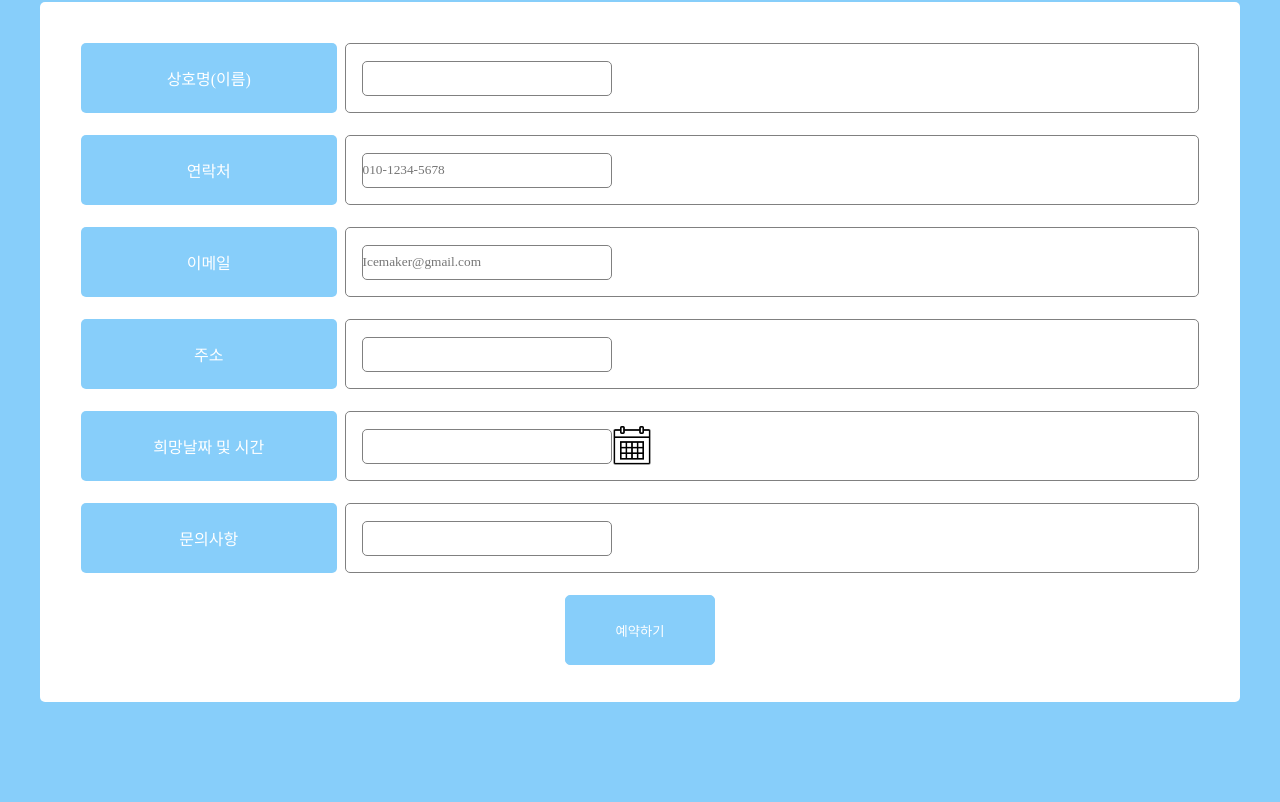
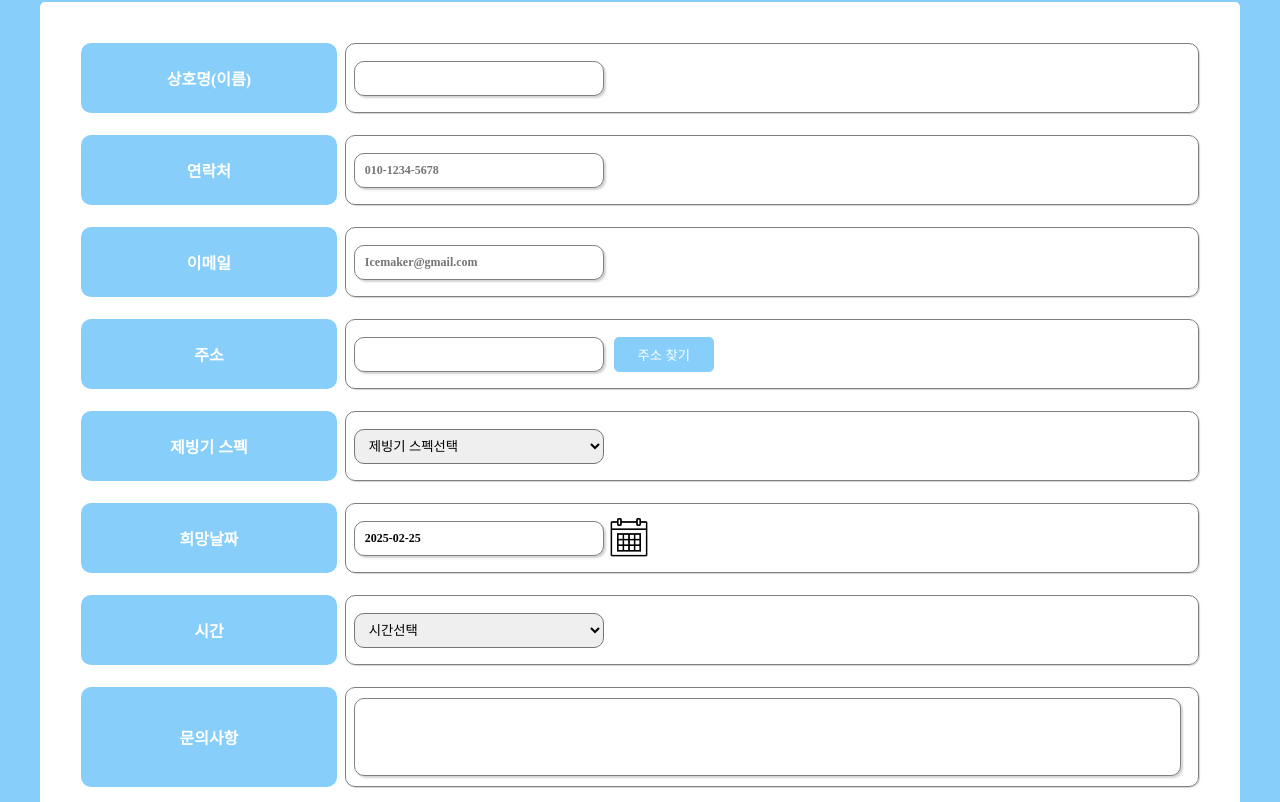
Before and after one commit to haracedaily/iceClean, a website: page public/reservation_main.html in a window 1280 px wide. Shown: the part 220-1022 px from the top of the page. Drawn offline with nearby package versions, Linux system fonts and the light colour scheme.

Commit message:
no message

```diff
--- a/public/css/reservation_main.css
+++ b/public/css/reservation_main.css
@@ -7,7 +7,7 @@
 .reserve {
     background-color: lightskyblue;
     padding-top: 10px;
-    height: 1000px;
+    height: 1200px;
 }
 
 .reserve_title {
@@ -19,7 +19,7 @@
 .reserve_div {
     background-color: white;
     width: 1200px;
-    height: 700px;
+    height: 950px;
     border-radius: 5px;
     margin: auto;
     padding: 30px;
@@ -34,28 +34,77 @@
     display: flex;
     background-color: lightskyblue;
     color: white;
-    border-radius: 5px;
+    border-radius: 10px;
     width: 300px;
     height: 70px;
+    font-weight: bold;
     align-items: center;
     justify-content: center;
 }
 
 .rf_subdetail {
     border: 1px solid grey;
-    border-radius: 5px;
+    box-shadow: 1px 1px 1px lightgrey;
+    border-radius: 10px;
     width: 1000px;
     display: flex;
     align-items: center;
-    padding-left: 2vh;
+    padding-left: 1vh;
     margin-left: 1vh;
 }
 
 .rf_input {
     border: 1px solid grey;
-    border-radius: 5px;
+    box-shadow: 2px 2px 2px lightgrey;
+    border-radius: 10px;
     width: 250px;
     height: 35px;
+    padding-left: 10px;
+    font-size: 12px;
+    font-weight: bold;
+}
+
+.rf_input:focus{
+    border: 5px solid lightsteelblue;
+    outline: none;
+}
+
+.address_btn{
+    border: 1px solid lightskyblue;
+    background-color: lightskyblue;
+    color: white;
+    border-radius: 5px;
+    width: 100px;
+    height: 35px;
+    margin-left: 10px;
+    cursor: pointer;
+}
+
+select{
+    width: 250px;
+    height: 35px;
+    padding-left: 10px;
+    border-radius: 10px;
+}
+
+.rf_dateTime{
+    border: 1px solid grey;
+}
+
+input[type="date"]::-webkit-calendar-picker-indicator {
+    display: inline;
+}
+
+.rf_question_main{
+    height: 100px;
+}
+
+.rf_question{
+    width: 98%;
+    height: 80%;
+    resize: none;
+    font-weight: bold;
+    padding: 10px;
 }
 
 .confirm_btn {
@@ -66,12 +115,6 @@
     width: 150px;
     height: 70px;
     margin: auto;
+    cursor: pointer;
+    margin-top: 25px;
 }
-
-.rf_dateTime{
-    border: 1px solid grey;
-}
-
-input[type="date"]::-webkit-calendar-picker-indicator {
-    display: inline;
-}
--- a/public/reservation_main.html
+++ b/public/reservation_main.html
@@ -11,6 +11,7 @@
     <link rel="stylesheet" href="https://cdn.jsdelivr.net/npm/flatpickr/dist/flatpickr.min.css">
 
     <script src="https://cdn.jsdelivr.net/npm/flatpickr"></script>
+    <script src="https://t1.daumcdn.net/mapjsapi/bundle/postcode/prod/postcode.v2.js"></script>
 
 </head>
 <body>
@@ -54,25 +55,56 @@
                 </div>
                 <div class="rf_subdetail">
                     <input type="text" name="" id="address" class="rf_input">
+                    <button onclick="searchAddress()" class="address_btn">주소 찾기</button>
                 </div>
             </div>
 
             <div class="reserve_form">
                 <div class="rf_detail">
-                    <label>희망날짜 및 시간</label>
+                    <label>제빙기 스펙</label>
                 </div>
                 <div class="rf_subdetail">
-                    <input type="date" name="" id="dateTime" class="rf_input rf_dateTime">
-                    <img src="image/ssy_calendar2.png" alt="달력이미지" style="width: 40px">
+                    <select>
+                        <option>제빙기 스펙선택</option>
+                        <option>소형: 제빙기 50kg 미만</option>
+                        <option>중형: 제빙기 100kg 미만</option>
+                        <option>대형: 제빙기 200kg 미만</option>
+                    </select>
                 </div>
             </div>
 
             <div class="reserve_form">
                 <div class="rf_detail">
+                    <label>희망날짜</label>
+                </div>
+                <div class="rf_subdetail">
+                    <input type="date" name="" id="dateTime" class="rf_input rf_dateTime">
+                    <img src="image/ssy_calendar2.png" alt="달력이미지" style="width: 40px; margin-left: 5px">
+                </div>
+            </div>
+
+            <div class="reserve_form">
+                <div class="rf_detail">
+                    <label>시간</label>
+                </div>
+                <div class="rf_subdetail">
+                    <select>
+                        <option>시간선택</option>
+                        <option>오전8시~10시사이</option>
+                        <option>오전10시~정오사이</option>
+                        <option>정오~오후2시사이</option>
+                        <option>오후2시~4시사이</option>
+                        <option>오후4시~6시사이</option>
+                    </select>
+                </div>
+            </div>
+
+            <div class="reserve_form">
+                <div class="rf_detail rf_question_main">
                     <label>문의사항</label>
                 </div>
                 <div class="rf_subdetail">
-                    <input type="text" name="" id="question" class="rf_input">
+                    <textarea name="" id="question" class="rf_input rf_question"></textarea>
                 </div>
             </div>
 
@@ -118,3 +150,17 @@
         });
     });
 </script>
+
+<script>
+    document.getElementById('dateTime').value = new Date().toISOString().substring(0, 10);
+</script>
+
+<script>
+    function searchAddress() {
+        new daum.Postcode({
+            oncomplete: function(data) {
+                document.getElementById("address").value = data.address;
+            }
+        }).open();
+    }
+</script>
```
